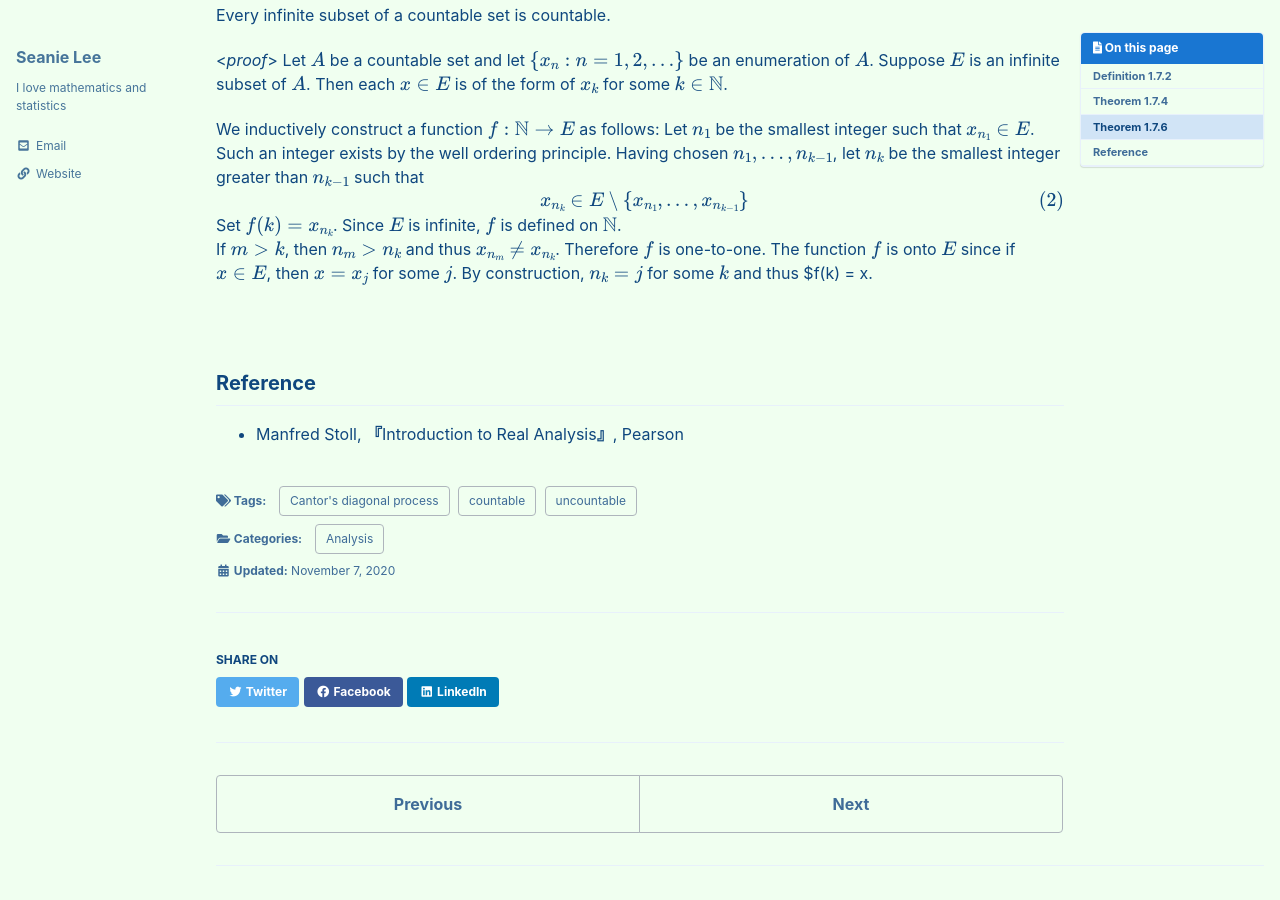
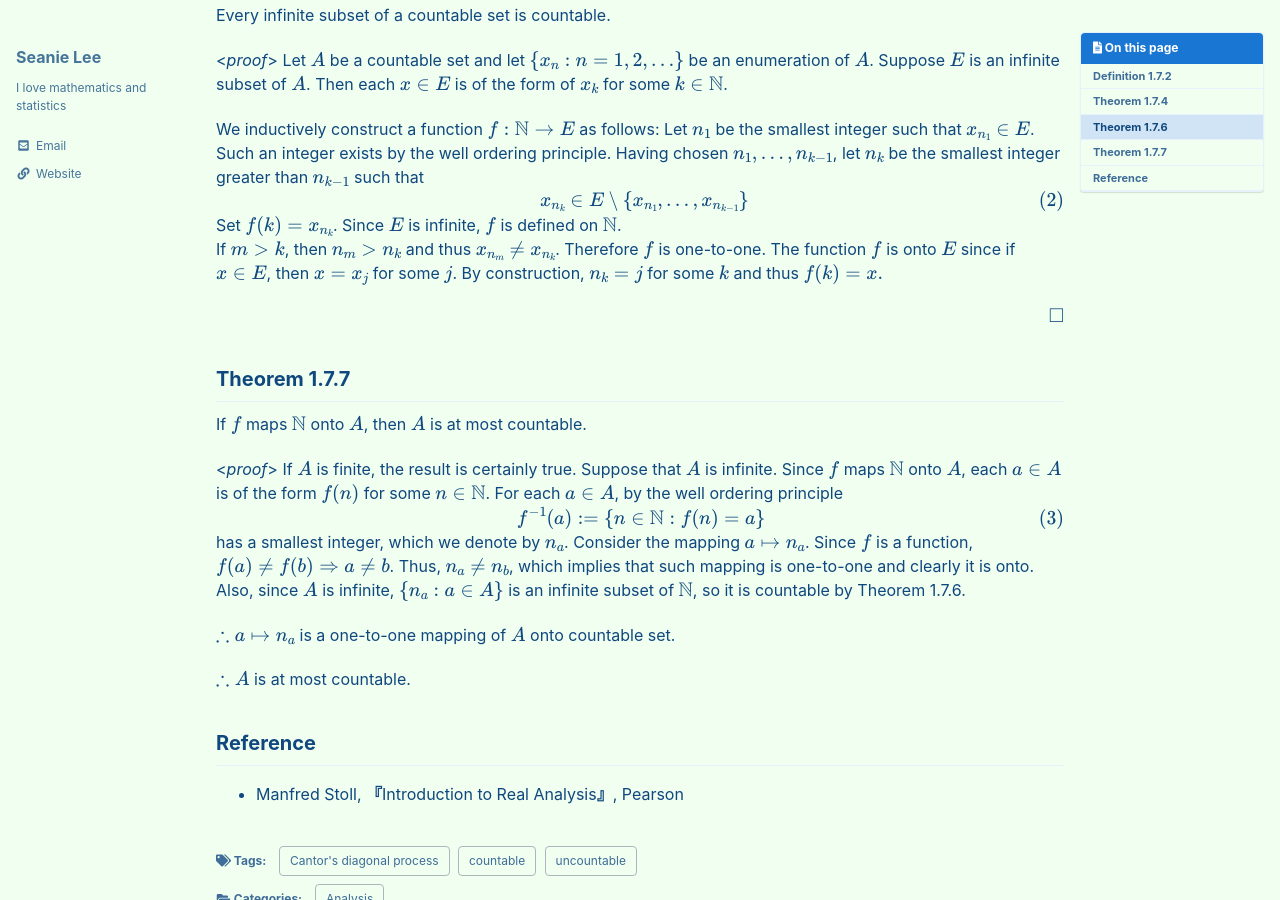
Before and after one commit to seanie12/blog, a Jekyll site: the page built from _posts/2020-11-07-countable-uncoutable.md, in a window 1280 px wide and 900 px high, scrolled down 931 px. Built offline with Jekyll 4.4.1, drawn with Linux system fonts in a browser that asks for light colours; cached includes are drawn as plain includes; formulas are drawn with MathJax 3; some of the changed text lies outside the part shown.

Commit message:
Update 2020-11-07-countable-uncoutable.md

```diff
--- a/_posts/2020-11-07-countable-uncoutable.md
+++ b/_posts/2020-11-07-countable-uncoutable.md
@@ -54,8 +54,29 @@ $$
 x_{n_k}\in E\setminus \{x_{n_1},\ldots, x_{n_{k-1}} \}
 \end{align}
 $$
-Set $f(k) = x_{n_k}$. Since $E$ is infinite, $f$ is defined on $\mathbb{N}$. <br /> If $m >k$, then $n_m > n_k$ and thus $x_{n_m} \neq x_{n_k}$. Therefore $f$ is one-to-one. The function $f$ is onto $E$ since if $x\in E$, then $x=x_j$ for some $j$. By construction, $n_k = j$ for some $k$ and thus $f(k) = x.
+Set $f(k) = x_{n_k}$. Since $E$ is infinite, $f$ is defined on $\mathbb{N}$. <br /> If $m >k$, then $n_m > n_k$ and thus $x_{n_m} \neq x_{n_k}$. Therefore $f$ is one-to-one. The function $f$ is onto $E$ since if $x\in E$, then $x=x_j$ for some $j$. By construction, $n_k = j$ for some $k$ and thus $f(k) = x.$
 
+$$\tag*{$\square$}$$
+
+## Theorem 1.7.7
+If $f$ maps $\mathbb{N}$ onto $A$, then $A$ is at most countable.
+
+<*proof*>
+If $A$ is finite, the result is certainly true. Suppose that $A$ is infinite. Since $f$ maps $\mathbb{N}$ onto $A$, each $a\in A$ is of the form $f(n)$ for some $n\in\mathbb{N}$. For each $a\in A$, by the well ordering principle
+$$
+\begin{align}
+f^{-1}(a):= \{ n\in\mathbb{N}:f(n)=a\}
+\end{align}
+$$
+has a smallest integer, which we denote by $n_a$.  Consider the mapping $a\mapsto n_a$. Since $f$ is a function, $f(a)\neq f(b) \Rightarrow a\neq b$. Thus, $n_a \neq n_b$, which implies that such mapping is one-to-one and clearly it is onto. Also, since $A$ is infinite,
+$$
+\{n_a:a\in A\}
+$$
+is an infinite subset of $\mathbb{N}$, so it is countable by Theorem 1.7.6.
+
+$\therefore a\mapsto n_a$ is a one-to-one mapping of $A$ onto countable set.
+
+$\therefore A$ is at most countable.
 $$\tag*{$\square$}$$
 ## Reference
 - Manfred Stoll,  **『**Introduction to Real Analysis**』**, Pearson
```
